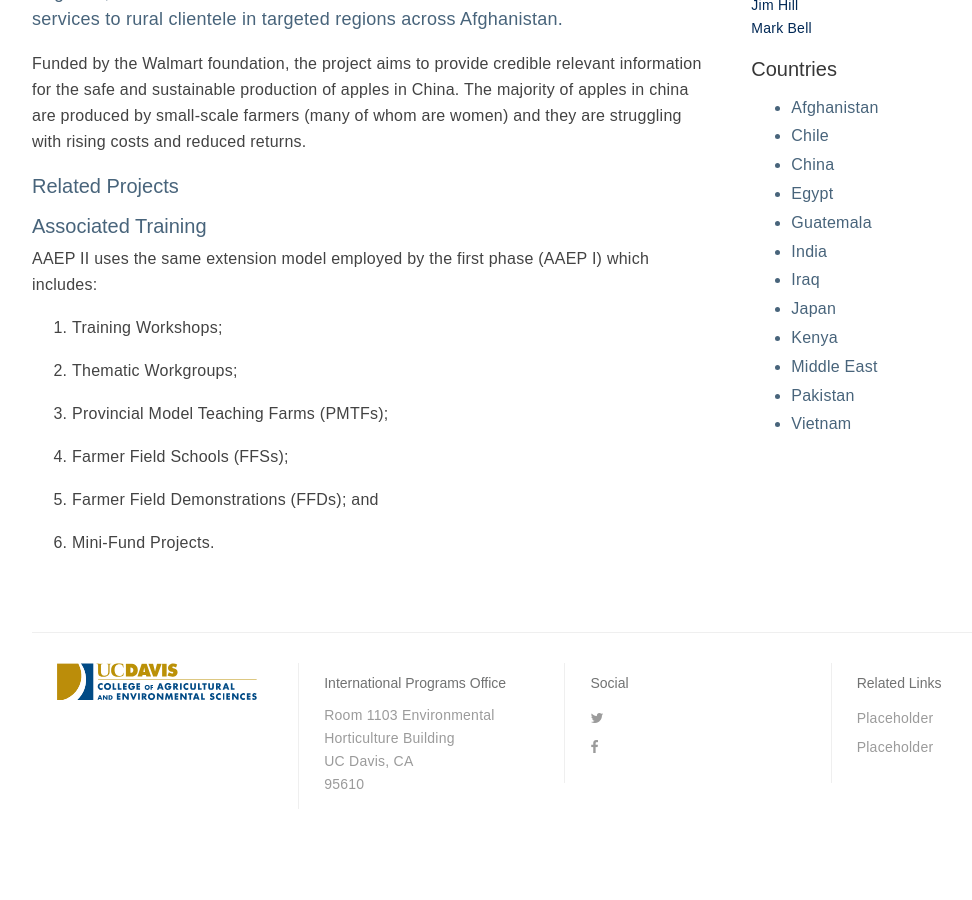
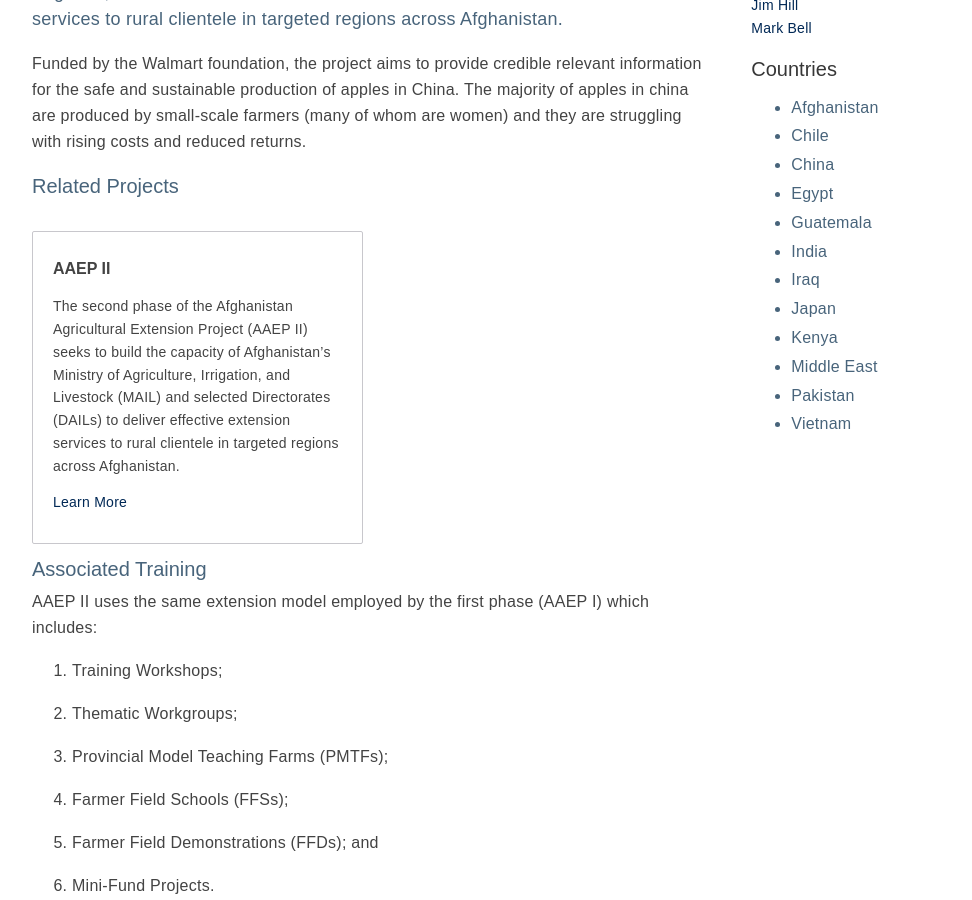
Before and after one commit to ucdavis/ip, a Jekyll site: the page built from _posts/countries/2015-12-12-Afghanistan.markdown, in a window 1280 px wide and 900 px high, scrolled down 525 px. Shown: the whole window, without its empty margins (96-1068 px from the left). Built offline with Jekyll 4.4.1, drawn with Linux system fonts in a browser that asks for light colours; nearby versions of some CDN libraries; before the commit the page ends 1334 px from its top, so only the background shows below that.

Commit message:
afghani fix

```diff
--- a/_posts/projects/2016-09-17-AAEP.markdown
+++ b/_posts/projects/2016-09-17-AAEP.markdown
@@ -9,7 +9,7 @@ sponsors: USAID, UC Davis (leader), Purdue University, Washington State Universi
 image: /media/projects/AAEP/project_banner
 permalink: /projects/AAEP
 tags:
-- Afghanistan
+- afghanistan
 
 ---
 The target beneficiaries of the $20 million project grant from USAID are Afghan government extension workers. AAEP II activities will operate from five key provinces, Kabul, Nangarhar, Herat, Balkh and Parwan, and eventually engage DAILs from up to 25 different provinces. AAEP II uses the same extension model employed by the first phase (AAEP I) which includes:
```
